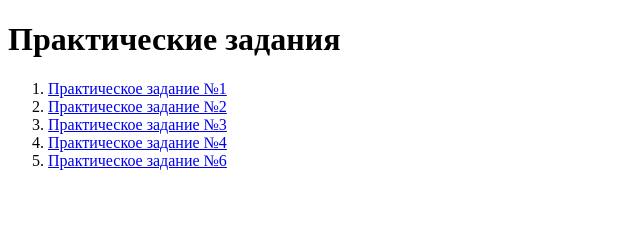
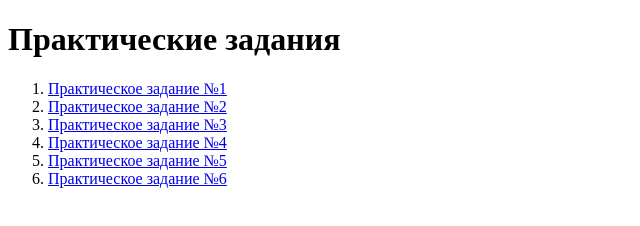
Before and after one commit to Dari627/site, a plain HTML site: page index.html in a window 1280 px wide. Shown: the whole page, without its empty margins (0-640 px from the left). Drawn offline with Linux system fonts and the light colour scheme.

Commit message:
Update index.html

```diff
--- a/index.html
+++ b/index.html
@@ -12,6 +12,7 @@
         <li><a href="task2.html">Практическое задание №2</a></li>
         <li><a href="task3.html">Практическое задание №3</a></li>
         <li><a href="task4.html">Практическое задание №4</a></li>
+        <li><a href="task5new.html">Практическое задание №5</a></li>
         <li><a href="task6.html">Практическое задание №6</a></li>
     </ol>
 
```
